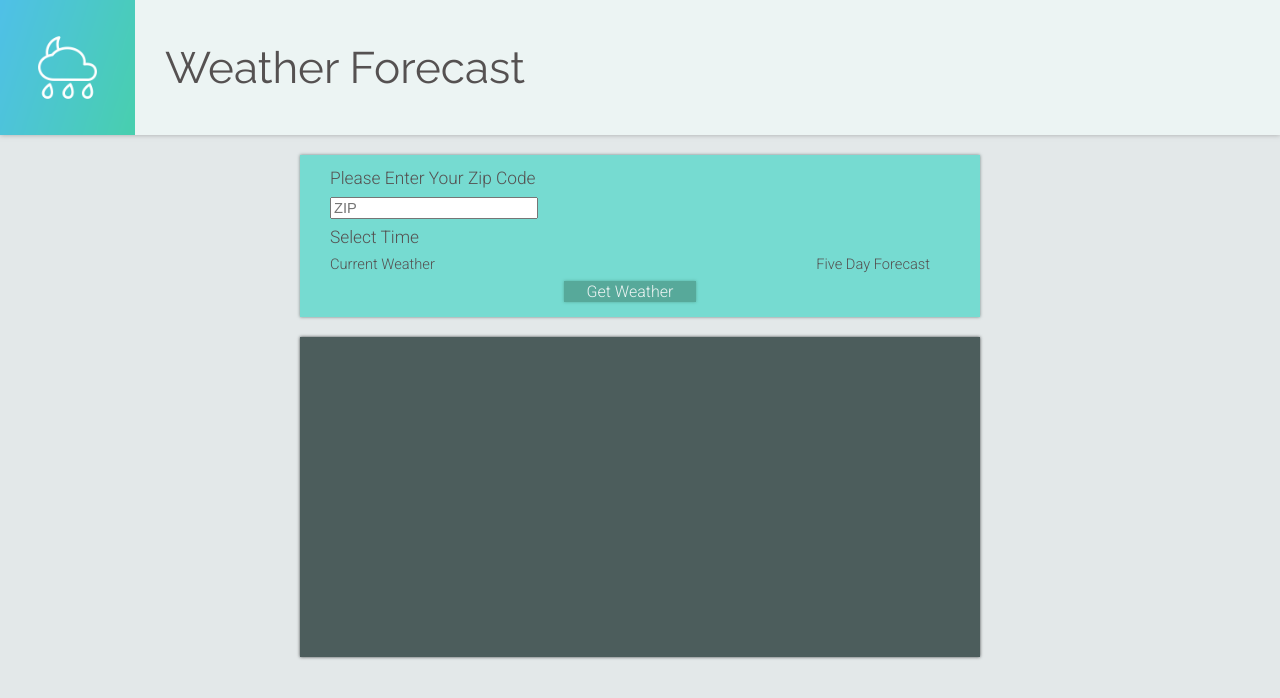
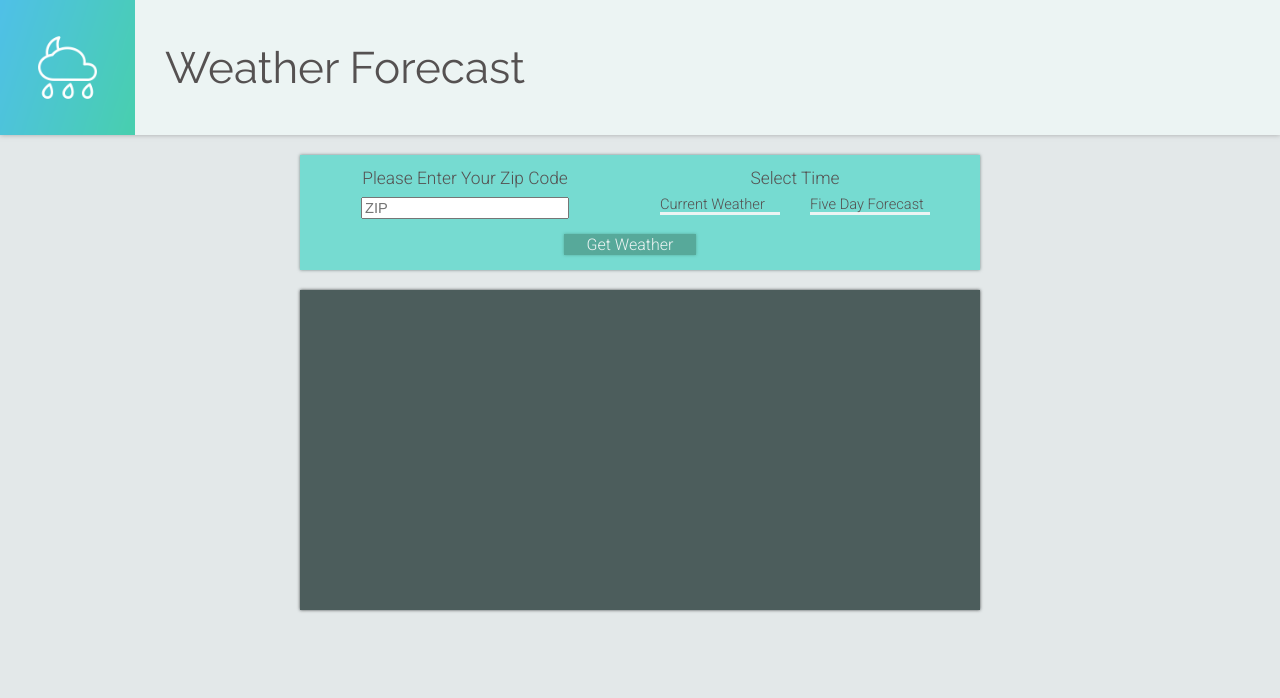
Before and after one commit to 27Nyappy/weather, a React app: page / in a window 1280 px wide. Shown: the top 698 px of the page. Built offline with nearby package versions, Linux system fonts and the light colour scheme.

Commit message:
minor css change

```diff
--- a/src/components/WeatherForm.css
+++ b/src/components/WeatherForm.css
@@ -2,26 +2,150 @@
   @media only screen and (max-width: 430px) {
     padding: 20px;
     width: 80%;
+
+    section {
+
+      div[id=zip] {
+        display: flex;
+        align-items: center;
+      }
+
+      div[id=days] {
+        display: flex;
+        align-items: center;
+        justify-content: space-between;
+
+        div[id=selections] {
+          width: 50%;
+
+          label {
+            width: 60px;
+          }
+        }
+      }
+    }
   }
 
   @media screen and (min-width: 431px) and (max-width: 600px) {
     padding: 15px 30px;
     width: 80%;
+
+    section {
+
+      div[id=zip] {
+        display: flex;
+        align-items: center;
+        justify-content: space-between;
+      }
+
+      div[id=days] {
+        display: flex;
+        align-items: center;
+        justify-content: space-between;
+
+        div[id=selections] {
+          width: 50%;
+
+          label {
+            width: 65px;
+          }
+        }
+      }
+    }
   }
 
   @media screen and (min-width: 601px) and (max-width: 768px) {
     padding: 15px 30px;
     width: 80%;
+
+    section {
+
+      div[id=zip] {
+        display: flex;
+        align-items: center;
+        justify-content: space-between;
+      }
+
+      div[id=days] {
+        display: flex;
+        align-items: center;
+        justify-content: space-between;
+
+        div[id=selections] {
+          width: 35%;
+
+          label {
+            width: 65px;
+          }
+        }
+      }
+    }
   }
 
   @media screen and (min-width: 769px) and (max-width: 834px) {
     padding: 15px 50px 15px 30px;
     width: 75%;
+
+    section {
+      display: flex;
+      flex-direction: row;
+      justify-content: space-between;
+
+      div[id=zip] {
+        display: flex;
+        flex-direction: column;
+        align-items: center;
+        width: 45%;
+      }
+
+      div[id=days] {
+        display: flex;
+        flex-direction: column;
+        align-items: center;
+        width: 45%;
+
+        div[id=selections] {
+          width: 90%;
+
+          label {
+            width: 65px;
+          }
+        }
+      }
+    }
   }
 
   @media screen and (min-width: 835px) {
     padding: 15px 50px 15px 30px;
     width: 70%;
+
+    section {
+      display: flex;
+      flex-direction: row;
+      justify-content: space-between;
+
+      div[id=zip] {
+        display: flex;
+        flex-direction: column;
+        align-items: center;
+        width: 45%;
+      }
+
+      div[id=days] {
+        display: flex;
+        flex-direction: column;
+        align-items: center;
+        width: 45%;
+
+        div[id=selections] {
+          width: 100%;
+
+          label {
+            width: 120px;
+          }
+        }
+      }
+    }
   }
 
   display: flex;
@@ -48,19 +172,26 @@
 
   input[type=radio]:checked + label {
     color: #0c0a0a;
+    border-bottom: medium solid #026759;
   }
 
-  label:hover {
-    cursor: pointer;
-  }
-  div {
+  div[id=selections] {
     display: flex;
     flex-direction: row;
     justify-content: space-between;
+  }
+
+  div {
 
     label {
       margin: 10px 0;
+      border-bottom: medium solid #ecf4f3;
       font-size: 11pt;
+      transition: 0.5s ease;
+    }
+
+    label:hover {
+      cursor: pointer;
     }
   }
 
@@ -71,7 +202,7 @@
     color: #ecf4f3;
     border: none;
     width: 120px;
-    margin: 0 auto;
+    margin: 5px auto 0 auto;
     transition: 0.2s ease-in-out;
     font-family: 'Roboto', sans-serif;
     font-weight: 300;
--- a/src/components/WeatherForm.js
+++ b/src/components/WeatherForm.js
@@ -5,15 +5,21 @@ import styles from './WeatherForm.css';
 const WeatherForm = ({ handleSubmit, handleZipChange, handleDayChange }) => {
   return (
     <form onSubmit={handleSubmit} className={styles.WeatherForm}>
+      <section>
+        <div id="zip">
           <h2>Please Enter Your Zip Code</h2>
           <input type="number" max="99950" min="00501" onChange={handleZipChange} placeholder="ZIP" required />
+        </div>
+        <div id="days">
           <h2>Select Time</h2>
-      <div>
+          <div id="selections">
             <input type="radio" name="day-options" id="current-weather" onChange={handleDayChange} value="weather" required />
             <label htmlFor="current-weather">Current Weather</label>
             <input type="radio" name="day-options" id="five-day-weather" onChange={handleDayChange} value="forecast" required />
             <label htmlFor="five-day-weather">Five Day Forecast</label>
           </div>
+        </div>
+      </section>
       <input type="submit" value="Get Weather" />
     </form>
   );
```
Lines whose indentation alone changed are shown as unchanged.
